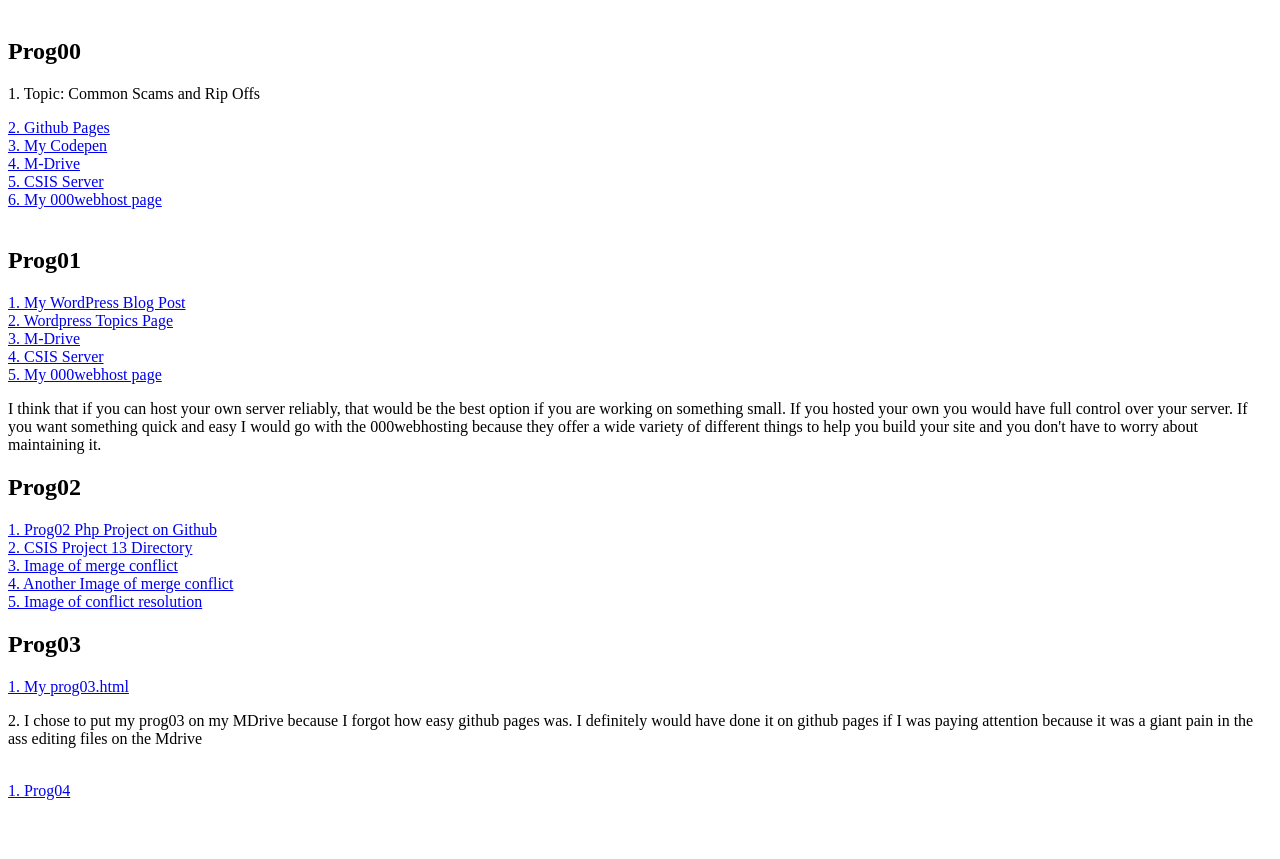
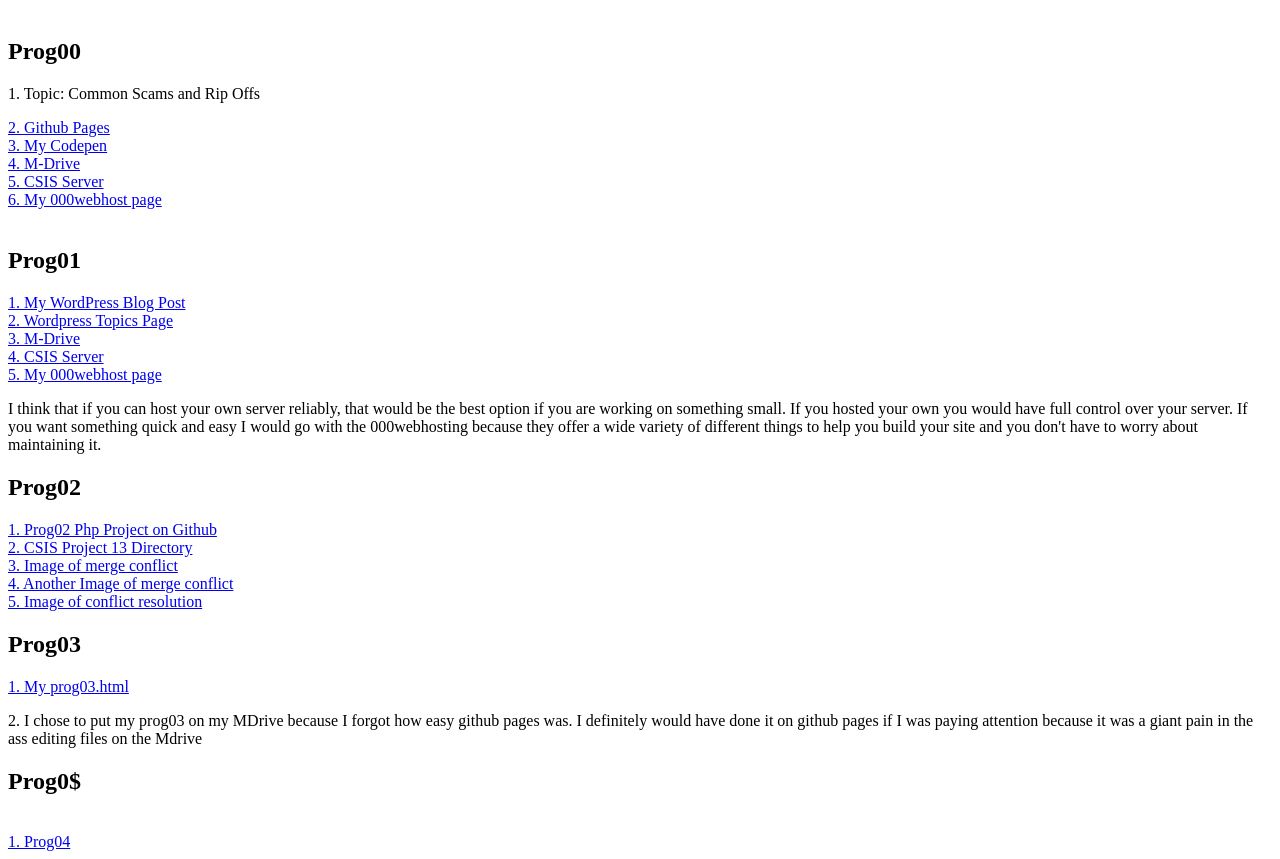
Before and after one commit to rklawinski/pages, a plain HTML site: page index.html in a window 1280 px wide. Shown: the part 66-925 px from the top of the page. Before the commit the page ends 874 px from the top, so only its background shows below. Drawn offline with Linux system fonts and the light colour scheme.

Commit message:
Update index.html

```diff
--- a/index.html
+++ b/index.html
@@ -54,5 +54,8 @@
       giant pain in the ass editing files on the Mdrive
    </p>
 </section>
+<section>
+  <h2>Prog0$</h2>
 <br>
  <a href="https://webp.svsu.edu/~jrklawin/prog04.html">1. Prog04</a>
+</section>
```
